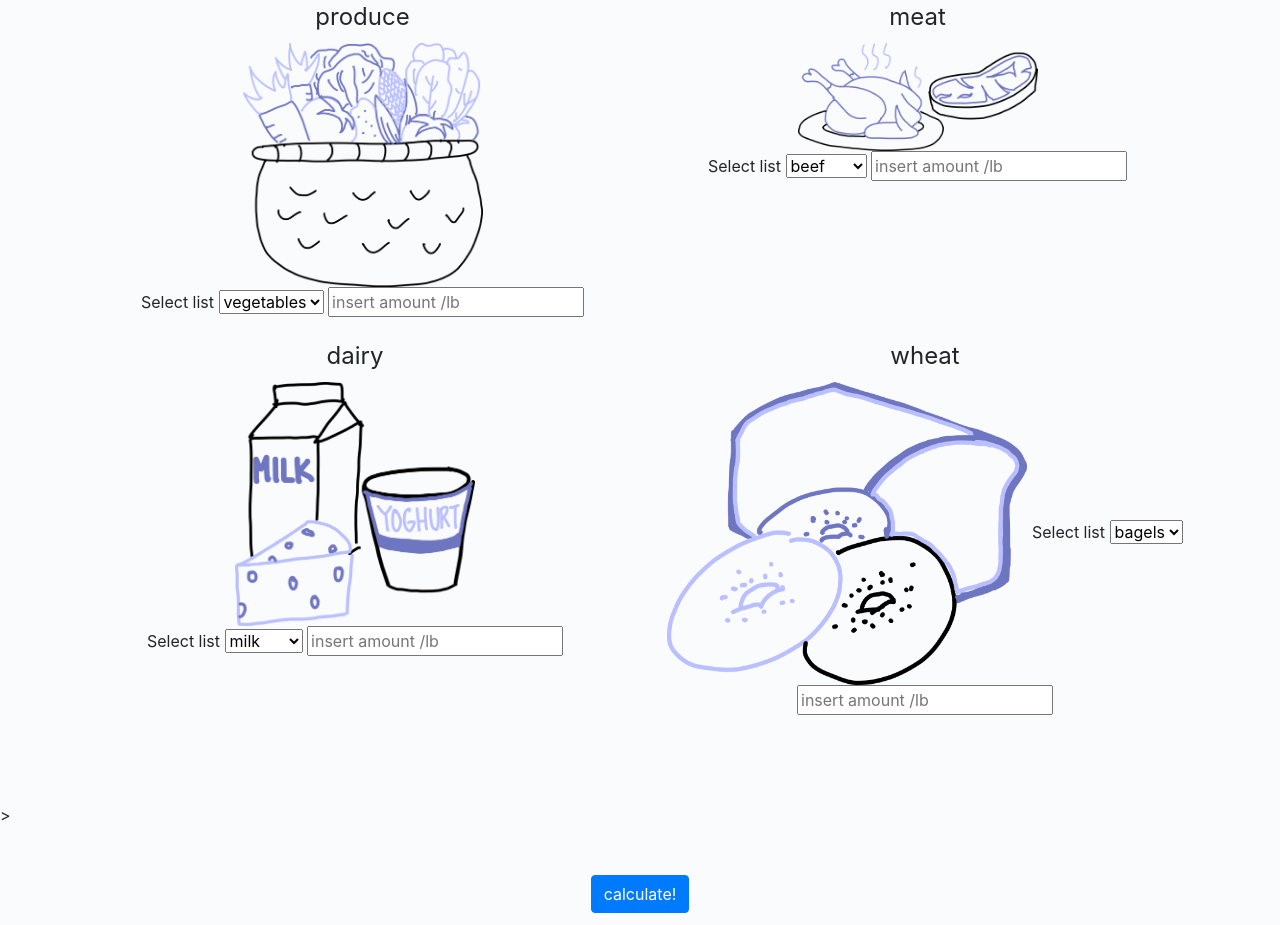
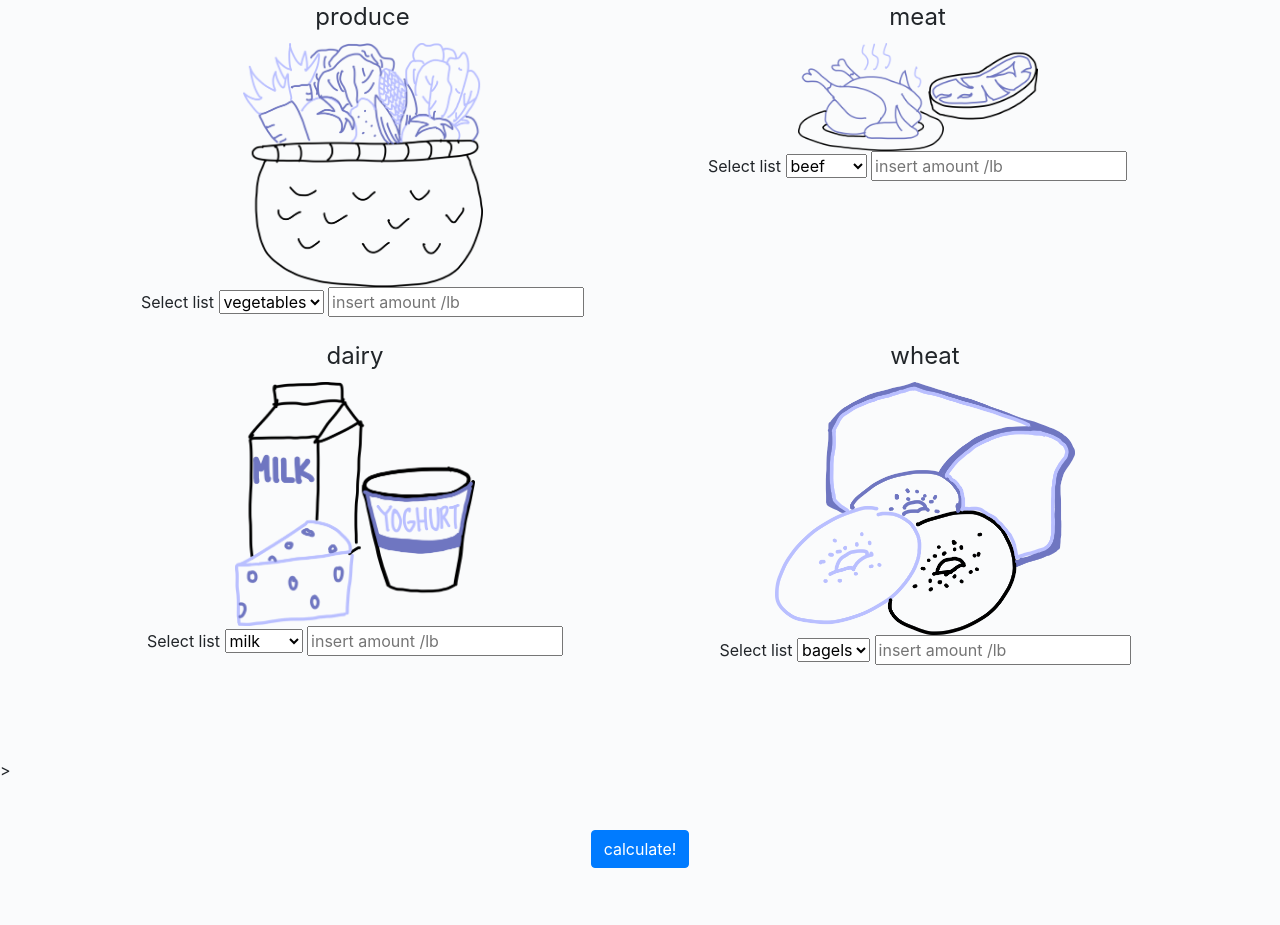
Before and after one commit to MLH/mlh-hackathon-flask-starter, a Flask app: page / in a window 1280 px wide. Shown: the part 462-1387 px from the top of the page. Run offline with Flask 2, Linux system fonts and the light colour scheme; some libraries are stand-ins or nearby versions.

Commit message:
insert photos

```diff
--- a/app/templates/home/index.html
+++ b/app/templates/home/index.html
@@ -64,9 +64,9 @@
                 <div class="col-sm">
                     <form class="left">
                         <fieldset>
+                            <img src="{{ url_for('static', filename='img/wheat.png') }}" class="w-1000 " style="max-width:300px;"/>
                             <legend>wheat</legend>
                             <p>
-                                <img src="{{ url_for('static', filename='img/wheat.png') }}" class="w-1000" style="max-width:360px;"/>
                                 <label>Select list</label>
                                 <select id="myList4">
                                     <option value="1">bagels</option>
```
